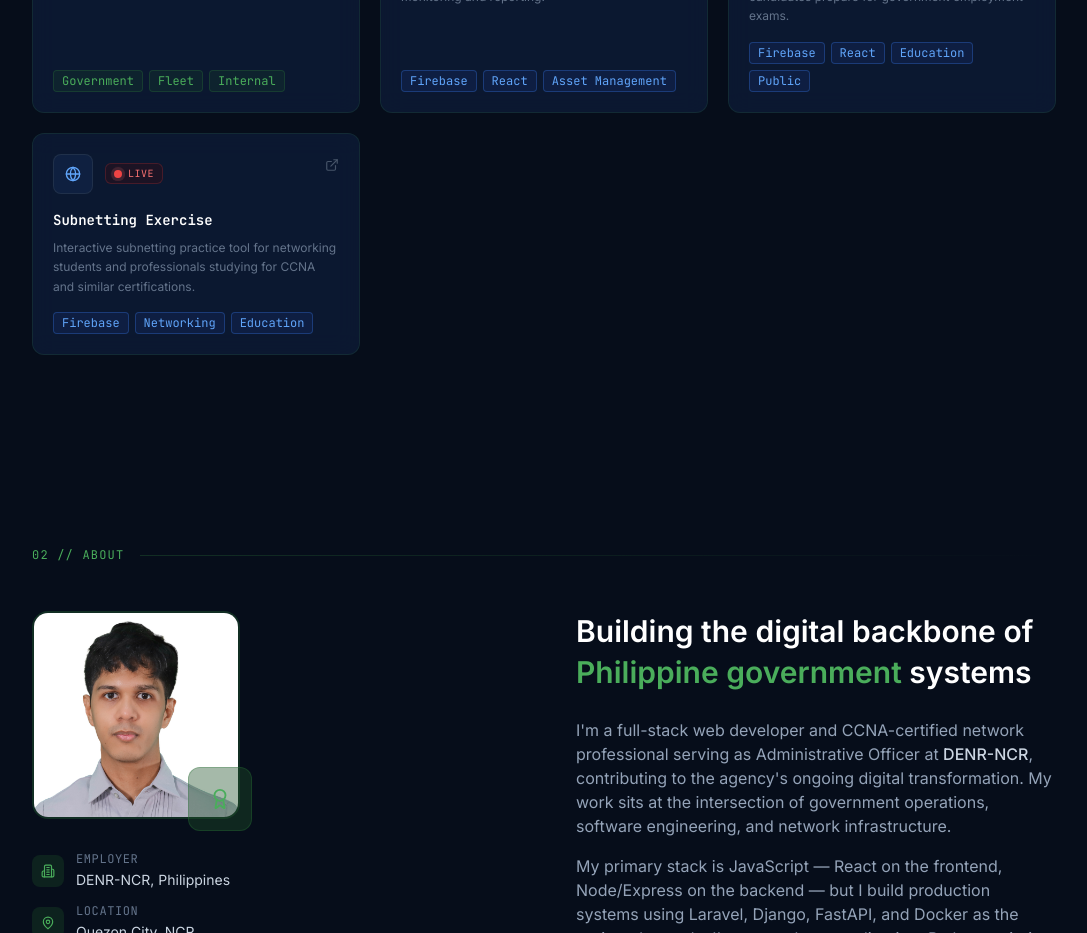
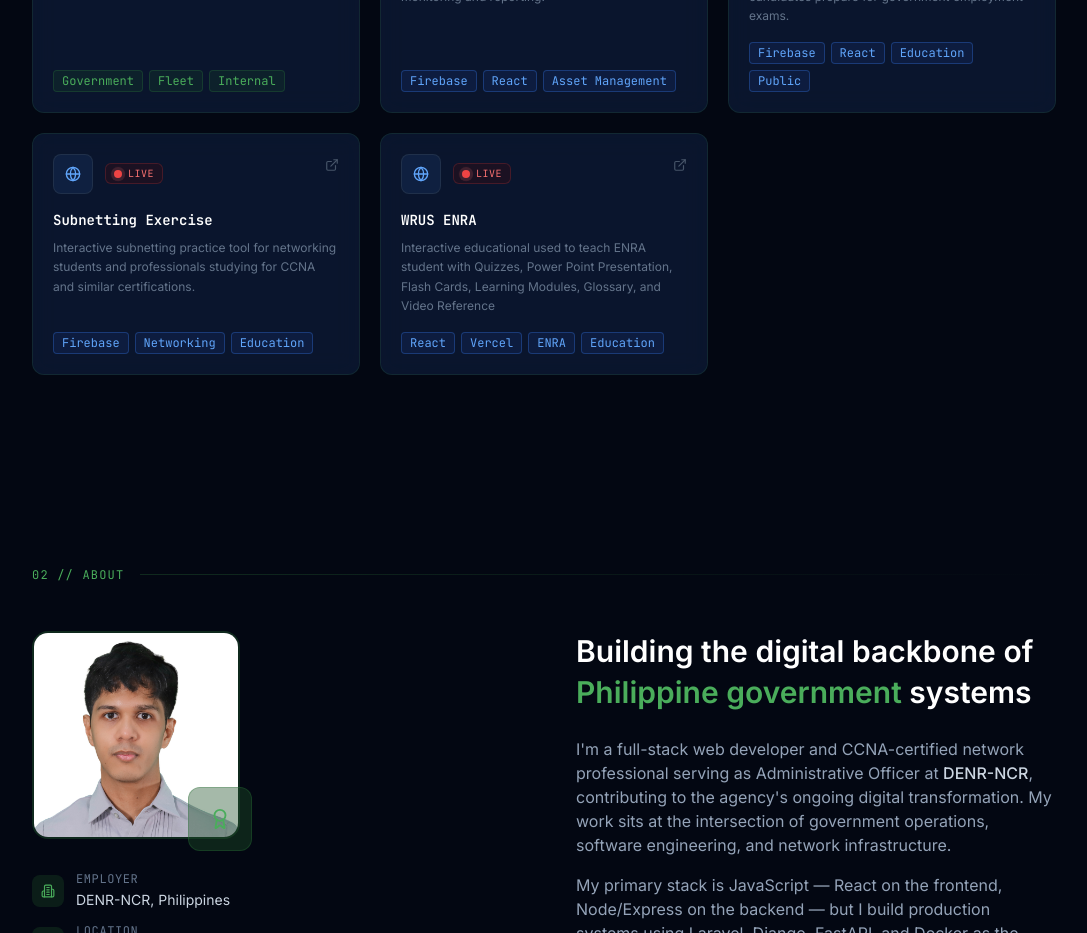
Before and after one commit to redsmite/kym-portfolio, a React (Vite) app: page / in a window 1280 px wide. Shown: the part 1420-2353 px from the top of the page, without its empty margins (96-1183 px from the left). Built offline with nearby package versions, Linux system fonts and the light colour scheme.

Commit message:
add new project

```diff
--- a/src/App.jsx
+++ b/src/App.jsx
@@ -8,7 +8,7 @@ import Contact from './components/Contact'
 
 export default function App() {
   return (
-    <div className="min-h-screen bg-navy-950">
+    <div className="min-h-screen bg-gray-950">
       <Navbar />
       <main>
         <Hero />
--- a/src/components/Projects.jsx
+++ b/src/components/Projects.jsx
@@ -50,6 +50,13 @@ const projects = [
     description: 'Interactive subnetting practice tool for networking students and professionals studying for CCNA and similar certifications.',
     url: 'https://subnet-exercise.web.app/',
     tags: ['Firebase', 'Networking', 'Education'],
+    type: 'public',
+  },
+  {
+    name: 'WRUS ENRA',
+    description: 'Interactive educational used to teach ENRA student with Quizzes, Power Point Presentation, Flash Cards, Learning Modules, Glossary, and Video Reference',
+    url: 'https://wrus.vercel.app/',
+    tags: ['React', 'Vercel', 'ENRA', 'Education'],
     type: 'public',
   },
 ]
```
Also changed, not shown: 5 other files (tests, documents, lock files or other folders).
